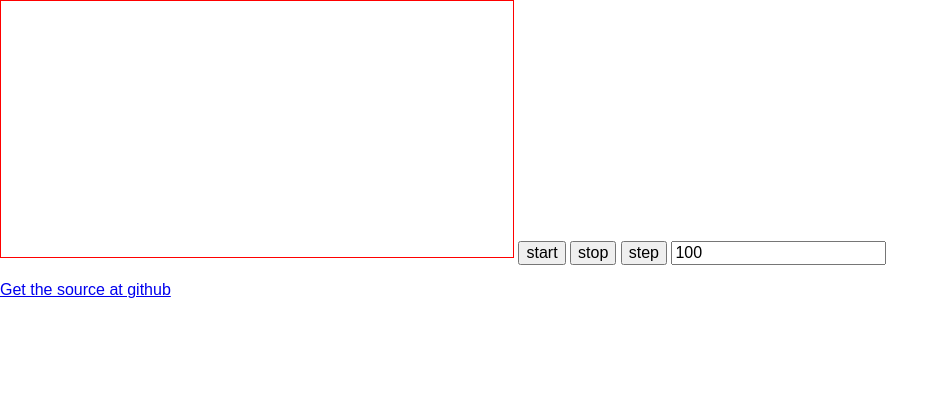
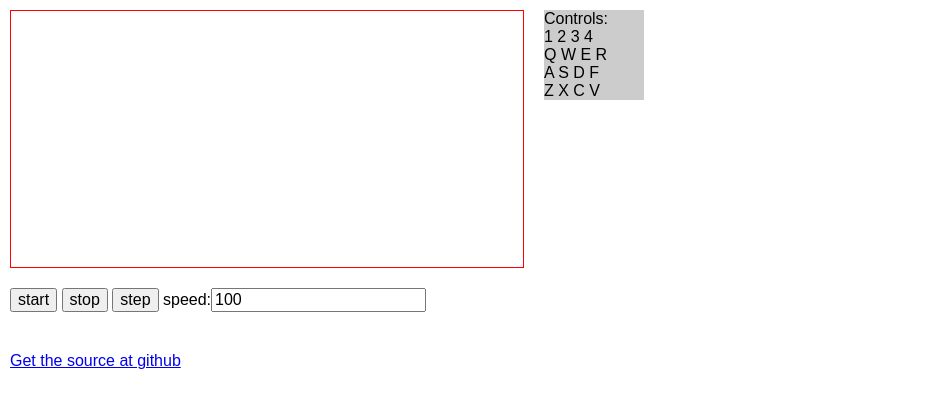
Before and after one commit to jimmyw/op8, a plain HTML site: page index.html in a window 1280 px wide. Shown: the whole page, without its empty margins (0-949 px from the left). Drawn offline with Linux system fonts and the light colour scheme; no server answers.

Commit message:
Finally keyboard working, and some gui cleanup.

```diff
--- a/css/styles.css
+++ b/css/styles.css
@@ -1,7 +1,36 @@
+
+.controls {
+	float: left;
+	width: 100px;
+	background-color: #ccc;
+	margin: 10px;
+}
 
 canvas {
 	border: 1px solid #f00;
+	float: left;
+	margin: 10px;
 }
+
+.inputs {
+	float: left;
+	clear: left;
+	margin: 10px;
+}
+
+#memory {
+	float: left;
+	clear: left;
+	margin: 10px;
+}
+
+.footer {
+	margin: 10px;
+	float: left;
+	clear: left;
+}
+
+
 pre {
 	background-color: #000
 }
--- a/index.html
+++ b/index.html
@@ -12,13 +12,18 @@
 </head>
 <body>
 	<canvas id="c" width="512" height="256"></canvas>
+	<div class="controls">Controls:<br>1 2 3 4<br>Q W E R<br>A S D F<br>Z X C V</div>
+	<div class="inputs">
 	<input type="button" id="start" value="start" onclick="window.CHIP8.start(document.getElementById('speed').value);">
 	<input type="button" id="stop" value="stop" onclick="window.CHIP8.stop()">
 	<input type="button" id="step" value="step" onclick="window.CHIP8.run()">
-	<input type="input" id="speed" value="100">
+	speed:<input type="input" id="speed" value="100">
+	</div>
 
 	<pre id="memory"></pre>
 
-	<a href="https://github.com/jimmyw/op8">Get the source at github</a>
+	<div class="footer">
+		<a href="https://github.com/jimmyw/op8">Get the source at github</a>
+	</div>
 </body>
 </html>
--- a/js/main.js
+++ b/js/main.js
@@ -38,11 +38,34 @@ window.onload = function() {
 	xhr.send();
 }
 
+var keymap={
+	49: 0x1, // 1
+	50: 0x2, // 2
+	51: 0x3, // 3
+	52: 0xc, // 4
+	81: 0x4, // Q
+	87: 0x5, // W
+	69: 0x6, // E
+	82: 0xd, // R
+	65: 0x7, // A
+	83: 0x8, // S
+	68: 0x9, // D
+	70: 0xe, // F
+	90: 0xa, // Z
+	88: 0x0, // X
+	67: 0xb, // C
+	86: 0xf, // V
+};
+
 document.onkeydown = function(key) {
-	window.CHIP8.keyboard[key.keyCode] = true;
+	if (key.keyCode in keymap) {
+		window.CHIP8.keyboard[keymap[key.keyCode]] = 1;
+	}
 }
 document.onkeyup = function(key) {
-	window.CHIP8.keyboard[key.keyCode] = false;
+	if (key.keyCode in keymap) {
+		window.CHIP8.keyboard[keymap[key.keyCode]] = 0;
+	}
 }
 
 function chip8(program) {
@@ -95,7 +118,7 @@ chip8.prototype.G = new Uint8Array(64 * 32);
 chip8.prototype.M = new Uint8Array(4096);
 chip8.prototype.timer = 0;
 chip8.prototype.sound_timer = 0;
-chip8.prototype.keyboard = {};
+chip8.prototype.keyboard = [0,0,0,0,0,0,0,0,0,0,0,0,0,0,0,0];
 
 
 
@@ -392,14 +415,15 @@ chip8.prototype.r = function() {
 		case 0xe000: // 0xEX9E Skips the next instruction if the key stored in VX is pressed. 0xEXA1 if it isnt.
 			var X = (op & 0xf00) >> 8;
 			var NN = op & 0xff;
-			/*console.log(
+			/*
+			console.log(
 				hex(this.pc),
 				hex(op),
-				"keyboard compare",
+				NN == 0x9e ? "keyboard compare" : "keybard N compare",
 				"V"+X,
-				hex(this.V[X]),
-				"TO",
-				hex(NN)
+				this.V[X],
+				hex(this.V[X], 1),
+				this.keyboard[this.V[X]]
 			);*/
 			if (!(NN == 0x9e ^ this.keyboard[this.V[X]]))
 				this.pc+=2;
```
